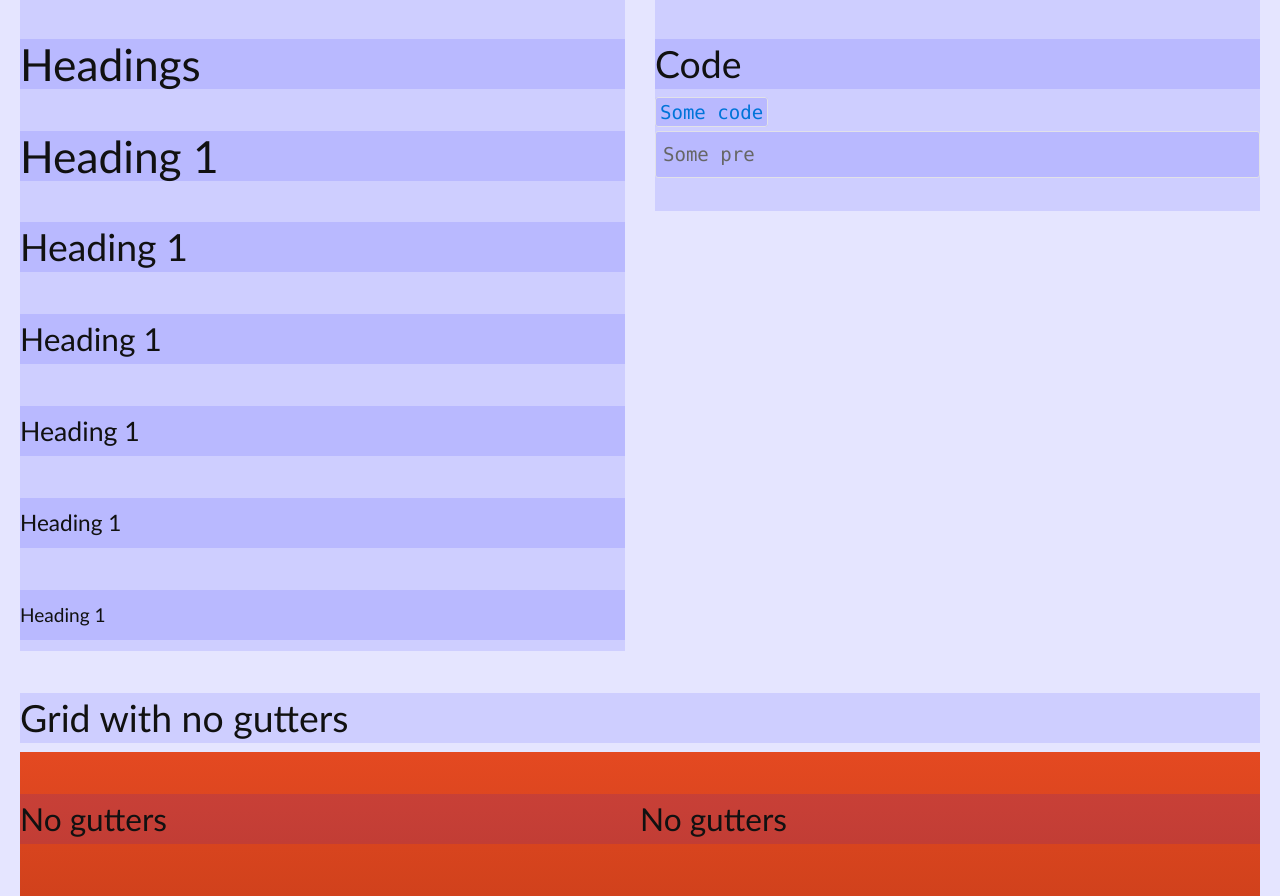
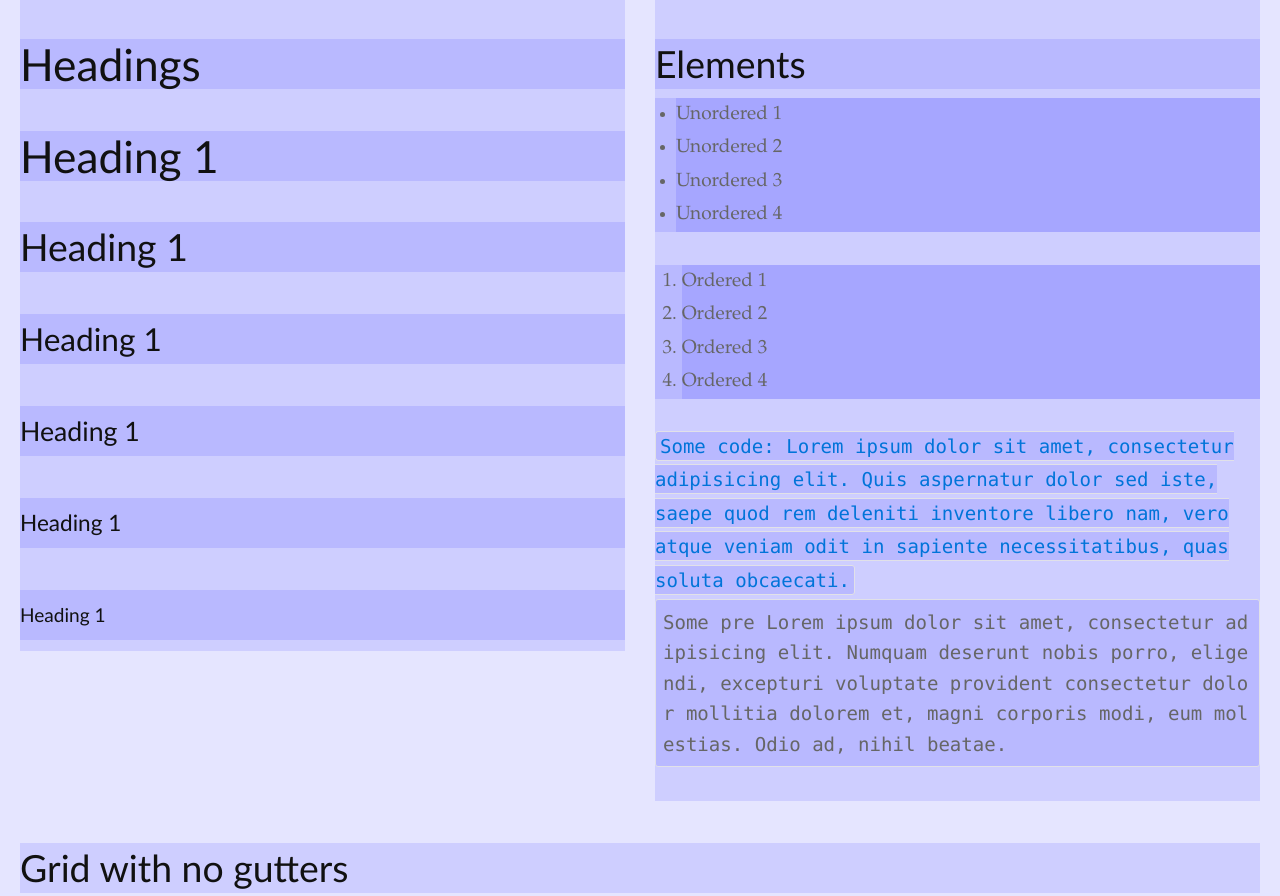
Before and after one commit to finnbuster/finnbuild, a website: page index.html in a window 1280 px wide. Shown: the part 776-1672 px from the top of the page. Drawn offline with nearby package versions, Linux system fonts and the light colour scheme.

Commit message:
adding more elements

```diff
--- a/index.html
+++ b/index.html
@@ -56,9 +56,21 @@
         <h6>Heading 1</h6>
       </div>
       <div class="column">
-        <h2>Code</h2>
-        <code>Some code</code>
-        <pre>Some pre</pre>
+        <h2>Elements</h2>
+        <ul>
+          <li>Unordered 1</li>
+          <li>Unordered 2</li>
+          <li>Unordered 3</li>
+          <li>Unordered 4</li>
+        </ul>
+        <ol>
+          <li>Ordered 1</li>
+          <li>Ordered 2</li>
+          <li>Ordered 3</li>
+          <li>Ordered 4</li>
+        </ol>
+        <code>Some code: Lorem ipsum dolor sit amet, consectetur adipisicing elit. Quis aspernatur dolor sed iste, saepe quod rem deleniti inventore libero nam, vero atque veniam odit in sapiente necessitatibus, quas soluta obcaecati.</code>
+        <pre>Some pre Lorem ipsum dolor sit amet, consectetur adipisicing elit. Numquam deserunt nobis porro, eligendi, excepturi voluptate provident consectetur dolor mollitia dolorem et, magni corporis modi, eum molestias. Odio ad, nihil beatae.</pre>
       </div>
     </div>
 
@@ -150,12 +162,20 @@
 
 
     <div class="container">
+      <div class="column">
         <h2>Radio buttons</h2>
         <fieldset class="radio-buttons">
           <label for="terse" class="radio"><input id="terse" type="radio" value="terse" name="quality"><span>terse</span></label>
           <label for="modular" class="radio"><input id="modular" type="radio" value="modular" name="quality"><span>modular</span></label>
             <label for="powerful" class="radio"><input id="powerful" type="radio" value="powerful" name="quality"><span>powerful</span></label>
         </fieldset>
+      </div>
+      <div class="column">
+        <h2>Range</h2>
+        <fieldset class="radio-buttons">
+          <input type="range" class="range">
+        </fieldset>
+      </div>
     </div>
 
 
--- a/style.styl
+++ b/style.styl
@@ -132,6 +132,12 @@ typographic()
 	// bubble()
 	bubble(pos0: bottom, pos1: right, color: red, triangleSize: 15px, padding: 20px, triangleColor: blue)
 
+.radio
+	radio()
+
+.range
+	range(blue, 100%, 1.5em)
+
 code
 	code: blue
 
@@ -158,7 +164,7 @@ form
 		&.disabled
 			field-disabled()
 
-input
+input[type=text]
 	input()
 
 label
```
Also changed, not shown: style.css, 1 other file. Lines whose indentation alone changed are shown as unchanged.
